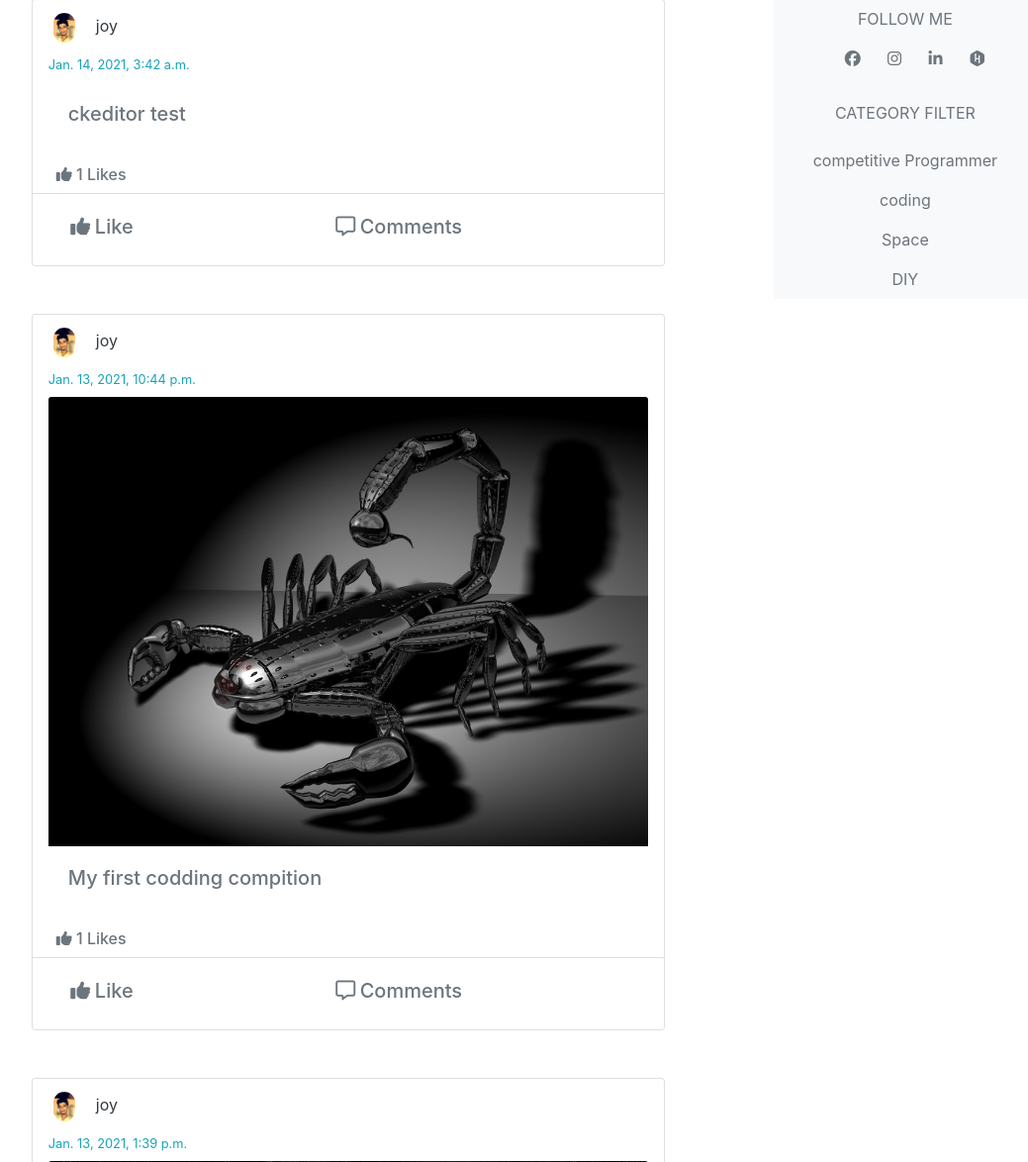
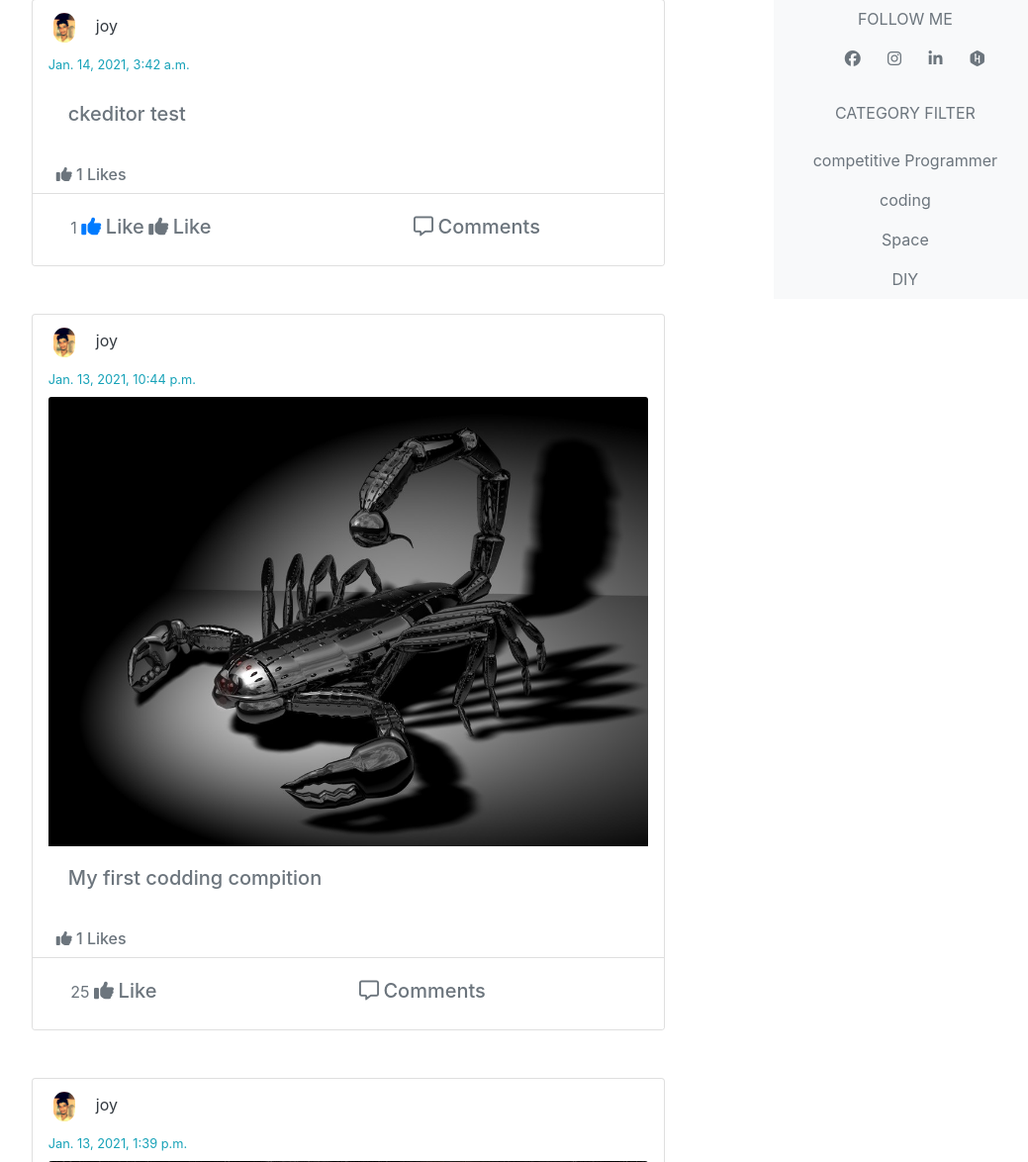
Before and after one commit to Subhrans/Blog_App, a Django app: page / in a window 1280 px wide. Shown: the part 164-1338 px from the top of the page at 99% size, without its empty margins (162-1201 px from the left). Run offline with Django 3.2, Linux system fonts and the light colour scheme; a user stored in the database is signed in; data comes from the database, SQL or seed files in the repository; both versions use the stored data as it was after the commit; some libraries are stand-ins or nearby versions.

Commit message:
Adding Ckeditor's RichTextField

```diff
--- a/blog/forms.py
+++ b/blog/forms.py
@@ -2,6 +2,7 @@ from django.contrib.auth.forms import UserCreationForm,AuthenticationForm
 from django.contrib.auth.models import User
 from django import forms
 from .models import UserProfile,Post,Category
+from ckeditor.fields import CKEditorWidget
 
 choices = Category.objects.all().values_list('name','name')
 choice_list = []
@@ -35,11 +36,12 @@ class PostForm(forms.ModelForm):
     category = forms.ModelChoiceField(Category.objects.order_by('name'),
                                       widget=forms.Select(attrs={'class':'form-control'}),
                                       required=True,empty_label="Select Category Options")
+    description = forms.CharField(widget=CKEditorWidget())
     class Meta:
         model = Post
         fields = ['title','category','description','image']
         widgets = {'title':forms.TextInput(attrs={'class':'form-control','placeholder':"whats in your mind"}),
-                   'description':forms.Textarea(attrs={'class':'form-control'}),
+
                    'image':forms.FileInput(attrs={'class':'form-control-file'}),
                    }
 
--- a/blog/models.py
+++ b/blog/models.py
@@ -1,5 +1,6 @@
 from django.db import models
 from django.contrib.auth.models import User
+from ckeditor.fields import RichTextField
 # Create your models here.
 
 class Category(models.Model):
@@ -11,7 +12,8 @@ class Category(models.Model):
 class Post(models.Model):
     title = models.CharField(max_length=128)
     user=models.ForeignKey(User,on_delete=models.CASCADE)
-    description = models.TextField()
+    # description = models.TextField()
+    description = RichTextField(blank=True,null=True)
     creation_date = models.DateTimeField(auto_now_add=True)
     category = models.CharField(max_length=128,default="coding")
     image = models.ImageField(upload_to='images/post/', blank=True, null=True)
--- a/blog/templates/blog/add_post.html
+++ b/blog/templates/blog/add_post.html
@@ -11,6 +11,7 @@
     <form action="{% if not postupdateform %}{% url 'blog:add_post' %}{% else %}{% url 'blog:edit_post' postid %}{% endif %}" method="POST" enctype="multipart/form-data" novalidate>
         {% csrf_token %}
         {% if postupdateform %}
+            {{postupdateform.media}}
             {% for i in postupdateform %}
                 <div class="mb-4">
                     <label for="{{i.auto_id}}" class="control-label text-muted">{{i.label}}</label>
@@ -18,6 +19,7 @@
                 </div>
             {% endfor %}
         {% else %}
+        {{postform.media}}
             {% for i in postform %}
                 <div class="mb-4">
                     <label for="{{i.auto_id}}" class="control-label text-muted">{{i.label}}</label>
--- a/blog/templates/blog/content.html
+++ b/blog/templates/blog/content.html
@@ -32,7 +32,18 @@
                             <form action="{% url 'blog:like_post' post.id %}" method="POST">
                                 {% csrf_token %}
                             <button type="submit" class="link-muted btn text-secondary ml-3">
+                                {% for like in post.like.all %}
+                                    {{like.id}}
+                                        {% if like.id == request.user.id %}
+                                            <i class="fas fa-thumbs-up h5 text-primary"></i>
+                                            <span class="h5">Like</span>
+                                        {% else %}
+                                            {% comment %}okay{% endcomment %}
+                                        {% endif %}
+                                {% endfor %}
+                                {% if not like in post.like.all %}
                                 <i class="fas fa-thumbs-up h5"></i> <span class="h5">Like</span>
+                                {% endif %}
                             </button>
                             </form>
                             <button type="button" class="link-muted btn text-secondary offset-4">
--- a/blog/views.py
+++ b/blog/views.py
@@ -13,11 +13,17 @@ def index(request):
     posts = Post.objects.all()
     allpost = posts
     allposts = []
-
+    liked = []
+    for i in posts:
+        if i.like.filter(id=request.user.id).exists():
+            liked.append(True)
+        else:
+            liked.append(False)
+    print("checking liked or not",liked)
     for categories in allpost:
         if categories.category not in allposts:
             allposts.append(categories.category)
-    return render(request, 'blog/home.html', context={'posts':posts,'allposts':allposts})
+    return render(request, 'blog/home.html', context={'posts':posts,'allposts':allposts,'liked':liked})
 
 
 def category_post_list(request,pk):
@@ -145,7 +151,10 @@ def likeview(request,pk):
     if request.user.is_authenticated:
         if request.method == "POST":
             post = Post.objects.get(id=pk)
-            post.like.add(request.user)
+            if post.like.filter(id=request.user.id).exists():
+                post.like.remove(request.user)
+            else:
+                post.like.add(request.user)
             return HttpResponseRedirect('/')
     else:
         return HttpResponseRedirect('/login/')
--- a/mini_blog/settings.py
+++ b/mini_blog/settings.py
@@ -39,6 +39,7 @@ INSTALLED_APPS = [
     'django.contrib.staticfiles',
     'blog',
     'django_cleanup',
+    'ckeditor',
 ]
 
 MIDDLEWARE = [
--- a/requirements.txt
+++ b/requirements.txt
@@ -1,3 +1,4 @@
 django-cleanup==5.1.0
 django
 jinja2
+django_ckeditor
```
Also changed, not shown: db.sqlite3.
